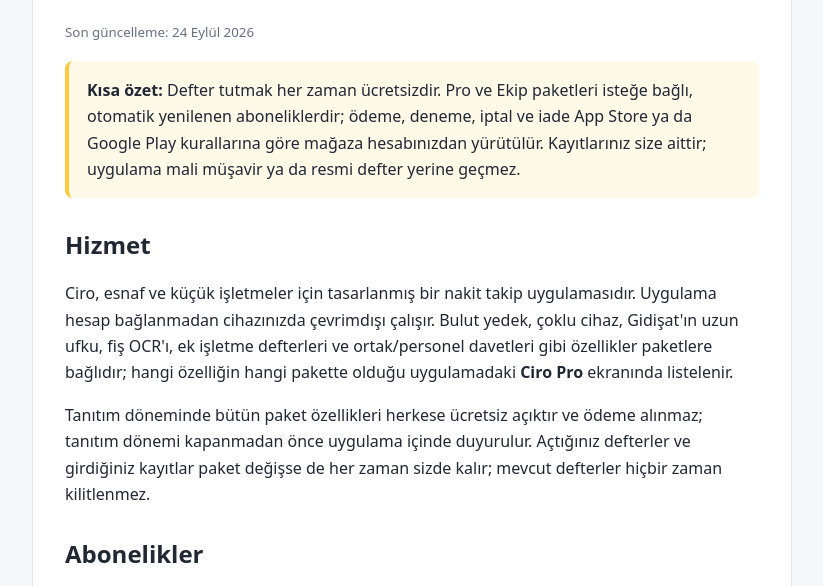
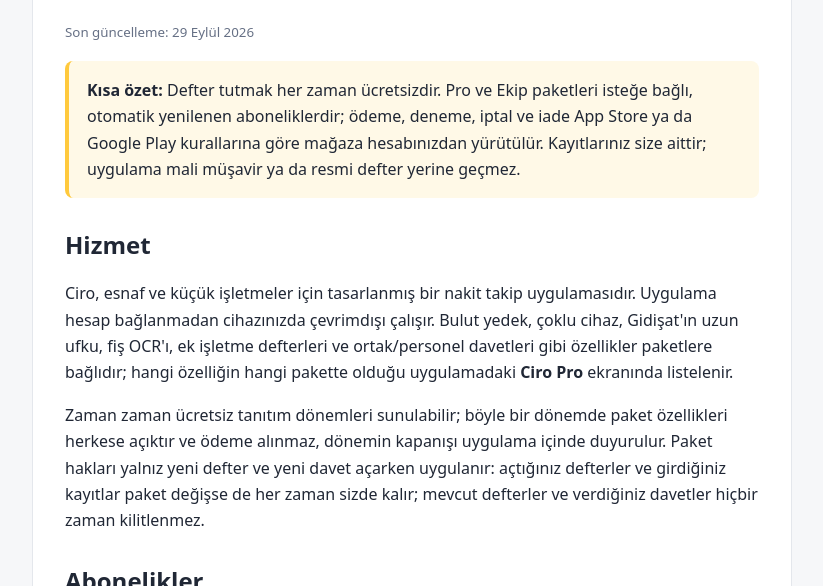
Before and after one commit to ap520888/ciro-yasal, a plain HTML site: page kullanim-kosullari.html in a window 1280 px wide. Shown: the part 148-734 px from the top of the page, without its empty margins (228-1051 px from the left). Drawn offline with Linux system fonts and the light colour scheme.

Commit message:
Kullanım koşulları 29 Eylül: tanıtım dönemi koşullu anlatım; ana sayfaya destek e-postası (#5)
Ana repodaki public/kullanim-kosullari.html ile aynı içerik (mağaza sürümü:
tanıtım dönemi kapandı). "Tanıtım döneminde bütün paket özellikleri … açıktır"
cümlesi yerine koşullu anlatım ve koruma kuralı (mevcut defter/davet
kilitlenmez); tarih 29 Eylül 2026. index.html: App Store destek URL'i olarak
kullanılacağı için destek e-postası eklendi.


Claude-Session: https://claude.ai/code/session_01R99h5v7AfNf8FuEXFeMdQP

Co-authored-by: Claude <noreply@anthropic.com>

```diff
--- a/kullanim-kosullari.html
+++ b/kullanim-kosullari.html
@@ -23,13 +23,13 @@
   <body>
     <main>
       <h1>Ciro (Kolay Para Yönetimi) Kullanım Koşulları</h1>
-      <small>Son güncelleme: 24 Eylül 2026</small>
+      <small>Son güncelleme: 29 Eylül 2026</small>
 
       <p class="ozet"><strong>Kısa özet:</strong> Defter tutmak her zaman ücretsizdir. Pro ve Ekip paketleri isteğe bağlı, otomatik yenilenen aboneliklerdir; ödeme, deneme, iptal ve iade App Store ya da Google Play kurallarına göre mağaza hesabınızdan yürütülür. Kayıtlarınız size aittir; uygulama mali müşavir ya da resmi defter yerine geçmez.</p>
 
       <h2>Hizmet</h2>
       <p>Ciro, esnaf ve küçük işletmeler için tasarlanmış bir nakit takip uygulamasıdır. Uygulama hesap bağlanmadan cihazınızda çevrimdışı çalışır. Bulut yedek, çoklu cihaz, Gidişat'ın uzun ufku, fiş OCR'ı, ek işletme defterleri ve ortak/personel davetleri gibi özellikler paketlere bağlıdır; hangi özelliğin hangi pakette olduğu uygulamadaki <strong>Ciro Pro</strong> ekranında listelenir.</p>
-      <p>Tanıtım döneminde bütün paket özellikleri herkese ücretsiz açıktır ve ödeme alınmaz; tanıtım dönemi kapanmadan önce uygulama içinde duyurulur. Açtığınız defterler ve girdiğiniz kayıtlar paket değişse de her zaman sizde kalır; mevcut defterler hiçbir zaman kilitlenmez.</p>
+      <p>Zaman zaman ücretsiz tanıtım dönemleri sunulabilir; böyle bir dönemde paket özellikleri herkese açıktır ve ödeme alınmaz, dönemin kapanışı uygulama içinde duyurulur. Paket hakları yalnız yeni defter ve yeni davet açarken uygulanır: açtığınız defterler ve girdiğiniz kayıtlar paket değişse de her zaman sizde kalır; mevcut defterler ve verdiğiniz davetler hiçbir zaman kilitlenmez.</p>
 
       <h2>Abonelikler</h2>
       <ul>
```
Also changed, not shown: index.html (+1 -0 lines).
